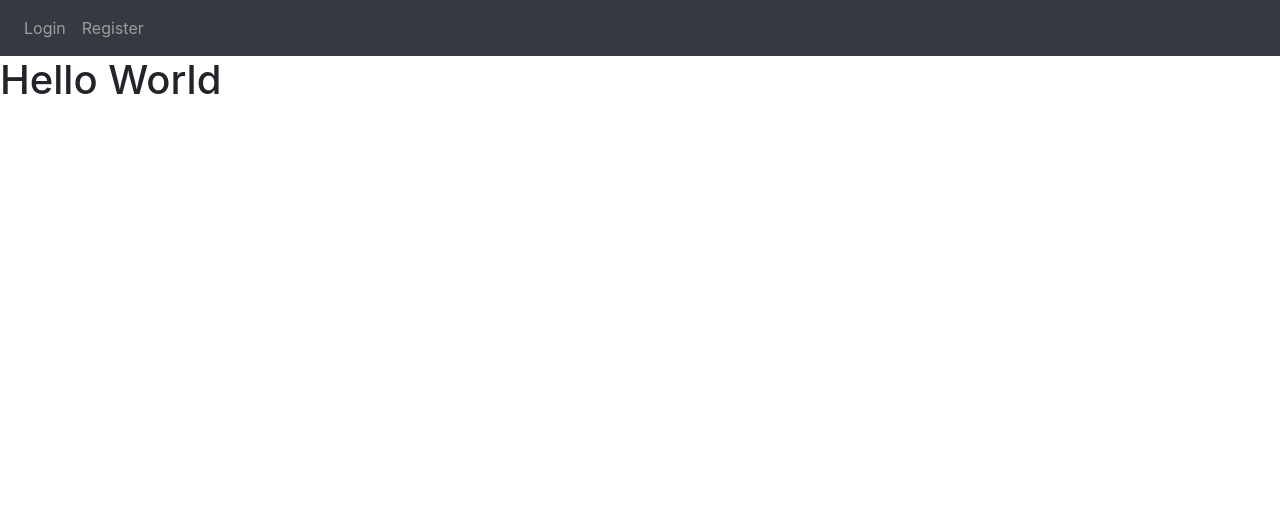
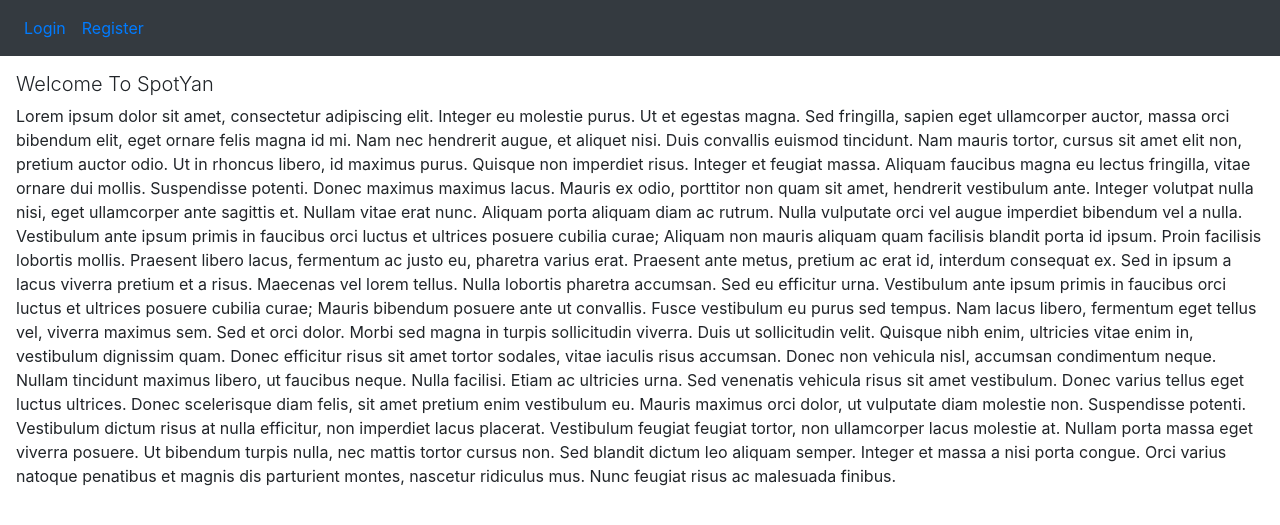
Before and after one commit to yanivef/spotifyYan, a Flask app: page / in a window 1280 px wide. Shown: the top 525 px of the page. Run offline with Flask 3, Linux system fonts and the light colour scheme; some libraries are stand-ins or nearby versions.

Commit message:
added styling

```diff
--- a/templates/base.html
+++ b/templates/base.html
@@ -18,7 +18,7 @@
     <title>{% block title %}Home{% endblock %}</title>
     </head>
     <body>
-    <nav class="navbar navbar-expand-lg navbar-dark bg-dark">
+    <nav class="navbar navbar-expand-lg navbar-primary bg-dark">
       <button
         class="navbar-toggler"
         type="button"
@@ -33,7 +33,7 @@
           {% if session['logged_in'] %}
             <a class="nav-item nav-link" id="home" href="/home">Home</a>
             <a class="nav-item nav-link" id="other_playlists" href="/other-playlists">Other Playlists</a>
-            <a class="nav-item nav-link">{{ session['full_name'] }}</a>
+            <a class="nav-item nav-link disabled">{{ session['full_name'] }}</a>
             <a class="nav-item nav-link" id="logout" href="/logout">Logout</a>
 
           {% else %}
--- a/templates/index.html
+++ b/templates/index.html
@@ -1,5 +1,19 @@
 {% extends "base.html" %}
 {% block title %} Home {% endblock %}
 {% block content %}
-<h1>Hello World</h1>
+    <div class="p-3">
+       <h1 class="lead">Welcome To SpotYan</h1>
+        <p>
+            Lorem ipsum dolor sit amet, consectetur adipiscing elit. Integer eu molestie purus. Ut et egestas magna. Sed fringilla, sapien eget ullamcorper auctor, massa orci bibendum elit, eget ornare felis magna id mi. Nam nec hendrerit augue, et aliquet nisi. Duis convallis euismod tincidunt. Nam mauris tortor, cursus sit amet elit non, pretium auctor odio. Ut in rhoncus libero, id maximus purus.
+
+Quisque non imperdiet risus. Integer et feugiat massa. Aliquam faucibus magna eu lectus fringilla, vitae ornare dui mollis. Suspendisse potenti. Donec maximus maximus lacus. Mauris ex odio, porttitor non quam sit amet, hendrerit vestibulum ante. Integer volutpat nulla nisi, eget ullamcorper ante sagittis et.
+
+Nullam vitae erat nunc. Aliquam porta aliquam diam ac rutrum. Nulla vulputate orci vel augue imperdiet bibendum vel a nulla. Vestibulum ante ipsum primis in faucibus orci luctus et ultrices posuere cubilia curae; Aliquam non mauris aliquam quam facilisis blandit porta id ipsum. Proin facilisis lobortis mollis. Praesent libero lacus, fermentum ac justo eu, pharetra varius erat. Praesent ante metus, pretium ac erat id, interdum consequat ex. Sed in ipsum a lacus viverra pretium et a risus. Maecenas vel lorem tellus. Nulla lobortis pharetra accumsan. Sed eu efficitur urna.
+
+Vestibulum ante ipsum primis in faucibus orci luctus et ultrices posuere cubilia curae; Mauris bibendum posuere ante ut convallis. Fusce vestibulum eu purus sed tempus. Nam lacus libero, fermentum eget tellus vel, viverra maximus sem. Sed et orci dolor. Morbi sed magna in turpis sollicitudin viverra. Duis ut sollicitudin velit. Quisque nibh enim, ultricies vitae enim in, vestibulum dignissim quam. Donec efficitur risus sit amet tortor sodales, vitae iaculis risus accumsan. Donec non vehicula nisl, accumsan condimentum neque. Nullam tincidunt maximus libero, ut faucibus neque. Nulla facilisi.
+
+Etiam ac ultricies urna. Sed venenatis vehicula risus sit amet vestibulum. Donec varius tellus eget luctus ultrices. Donec scelerisque diam felis, sit amet pretium enim vestibulum eu. Mauris maximus orci dolor, ut vulputate diam molestie non. Suspendisse potenti. Vestibulum dictum risus at nulla efficitur, non imperdiet lacus placerat. Vestibulum feugiat feugiat tortor, non ullamcorper lacus molestie at. Nullam porta massa eget viverra posuere. Ut bibendum turpis nulla, nec mattis tortor cursus non. Sed blandit dictum leo aliquam semper. Integer et massa a nisi porta congue. Orci varius natoque penatibus et magnis dis parturient montes, nascetur ridiculus mus. Nunc feugiat risus ac malesuada finibus.
+        </p>
+
+    </div>
 {% endblock %}
```
Also changed, not shown: templates/home.html (+6 -6 lines), templates/other-playlists.html (+8 -6 lines), templates/other-user-playlists.html (+7 -6 lines).
